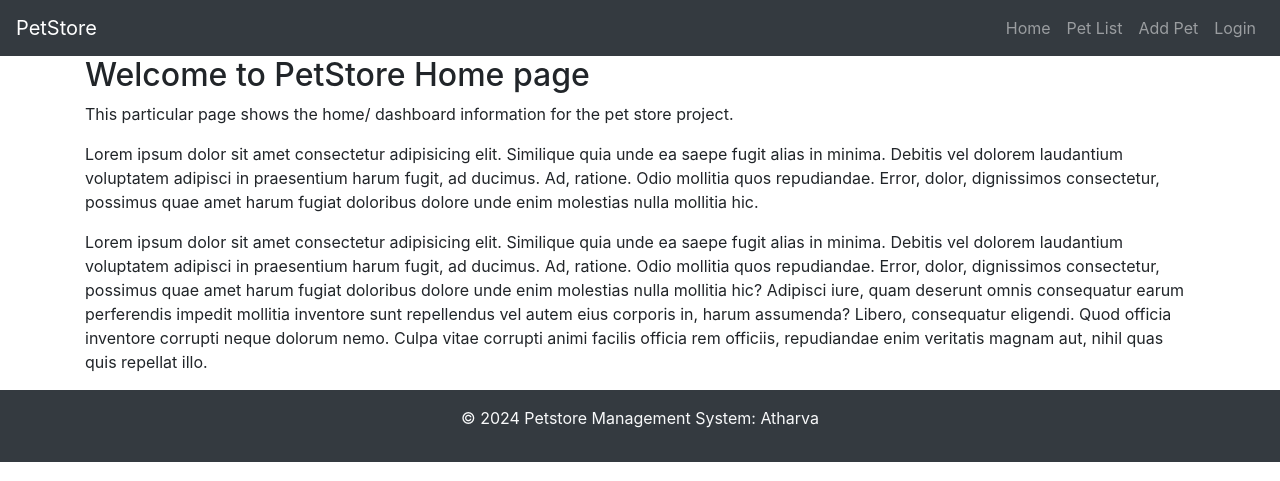
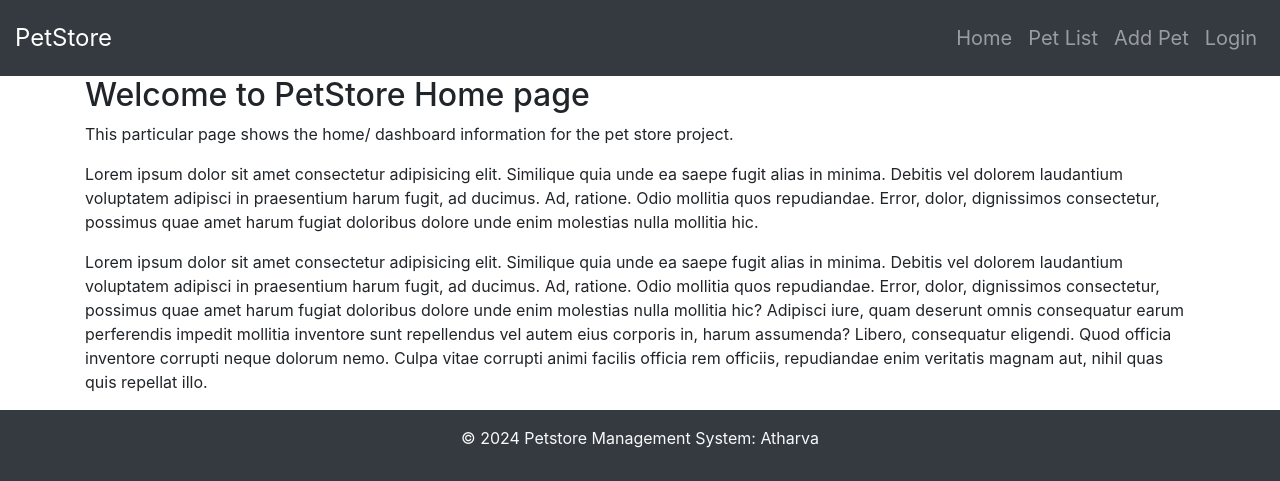
Before and after one commit to atharvapawar/petstore4, a Django app: page / in a window 1280 px wide. Shown: the top 481 px of the page. Run offline with Django 5.2, Linux system fonts and the light colour scheme; some libraries are stand-ins or nearby versions.

Commit message:
Update folder to github

```diff
--- a/petstoreapp/templates/petstoreapp/nav.html
+++ b/petstoreapp/templates/petstoreapp/nav.html
@@ -1,28 +1,30 @@
-<nav class="navbar navbar-expand-lg navbar-dark bg-dark">
-    <a class="navbar-brand" href="{% url 'home' %}">PetStore</a>
+<nav class="navbar navbar-expand-lg navbar-dark bg-dark" style="padding: 15px;">
+    <a class="navbar-brand" href="{% url 'home' %}" style="font-size: 24px;">PetStore</a>
     <button class="navbar-toggler" type="button" data-toggle="collapse" data-target="#navbarSupportedContent">
         <span class="navbar-toggler-icon"></span>
     </button>
     <div class="collapse navbar-collapse" id="navbarSupportedContent">
         <div class="ml-auto">
             <ul class="navbar-nav">
-                <a class="nav-link ml-auto" href="{% url 'home' %}">Home</a>
+
                 <li class="nav-item">
-                    <a class="nav-link" href="{% url 'pets_list' %}">Pet List</a>
+                <a class="nav-link ml-auto" href="{% url 'home' %}" style="font-size: 20px;">Home</a>
                 </li>
                 <li class="nav-item">
-                    <a class="nav-link" href="{% url 'pet_create' %}">Add Pet</a>
+                    <a class="nav-link" href="{% url 'pets_list' %}" style="font-size: 20px;">Pet List</a>
+                </li>
+                <li class="nav-item">
+                    <a class="nav-link" href="{% url 'pet_create' %}" style="font-size: 20px;">Add Pet</a>
                 </li>
 
                 <li class="nav-item">
                 {% if request.user.is_authenticated %}
-                    <a class="nav-link" href="{% url 'logout' %}">Logout</a>
+                    <a class="nav-link" href="{% url 'logout' %}" style="font-size: 20px;">Logout</a>
                 {% else %}
-                    <a class="nav-link" href="{% url 'login' %}">Login</a>
+                    <a class="nav-link" href="{% url 'login' %}" style="font-size: 20px;">Login</a>
                 </li>
                 {% endif %}
             </ul>
         </div>
     </div>
-
 </nav>
```
Also changed, not shown: petstoreapp/models.py (+8 -0 lines), media/pet_images/persian-cat1.jpg (added), media/pet_images/persian-cat1_Su5M0av.jpg (added), petstoreapp/migrations/0005_cart.py (added).
